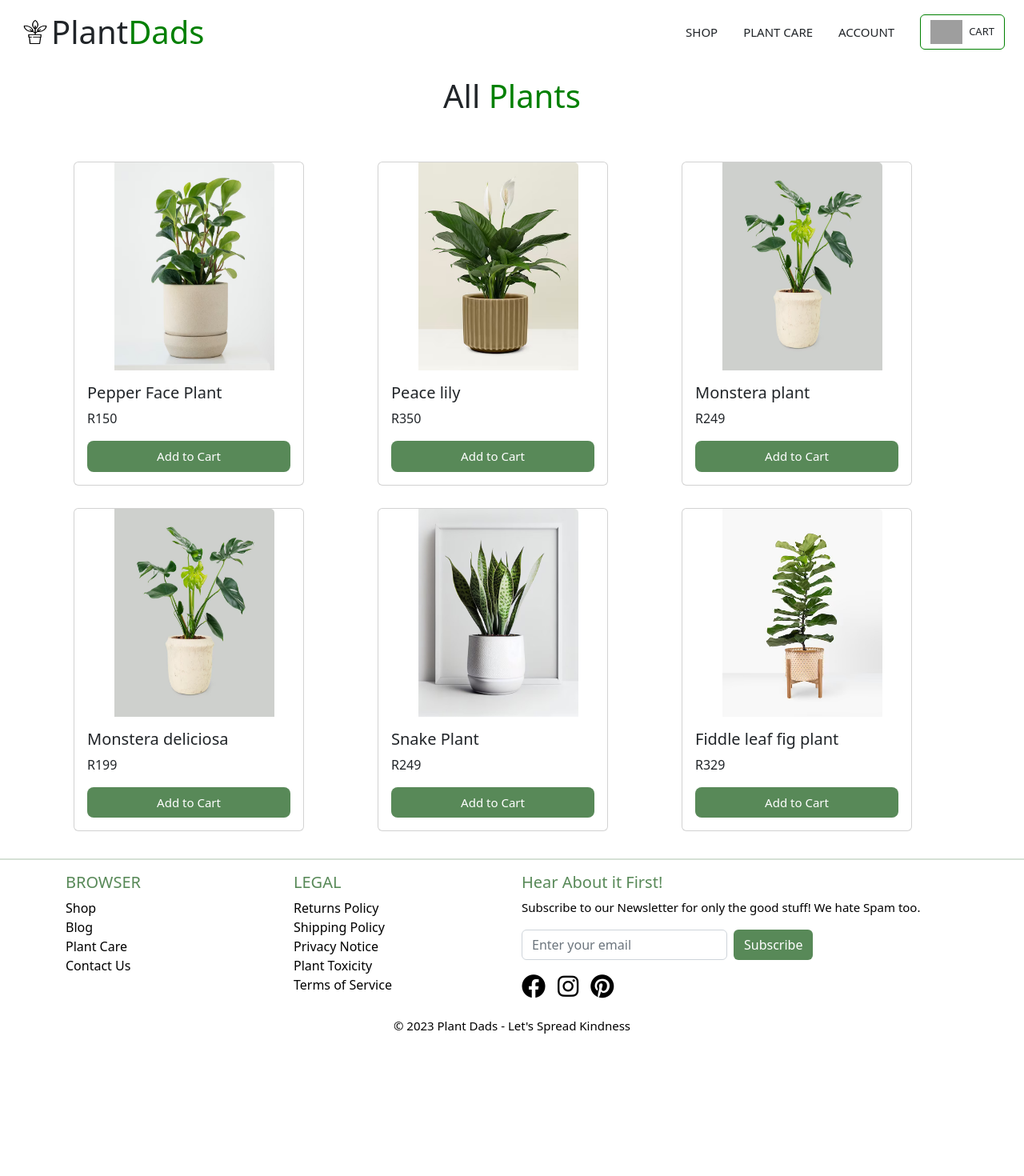
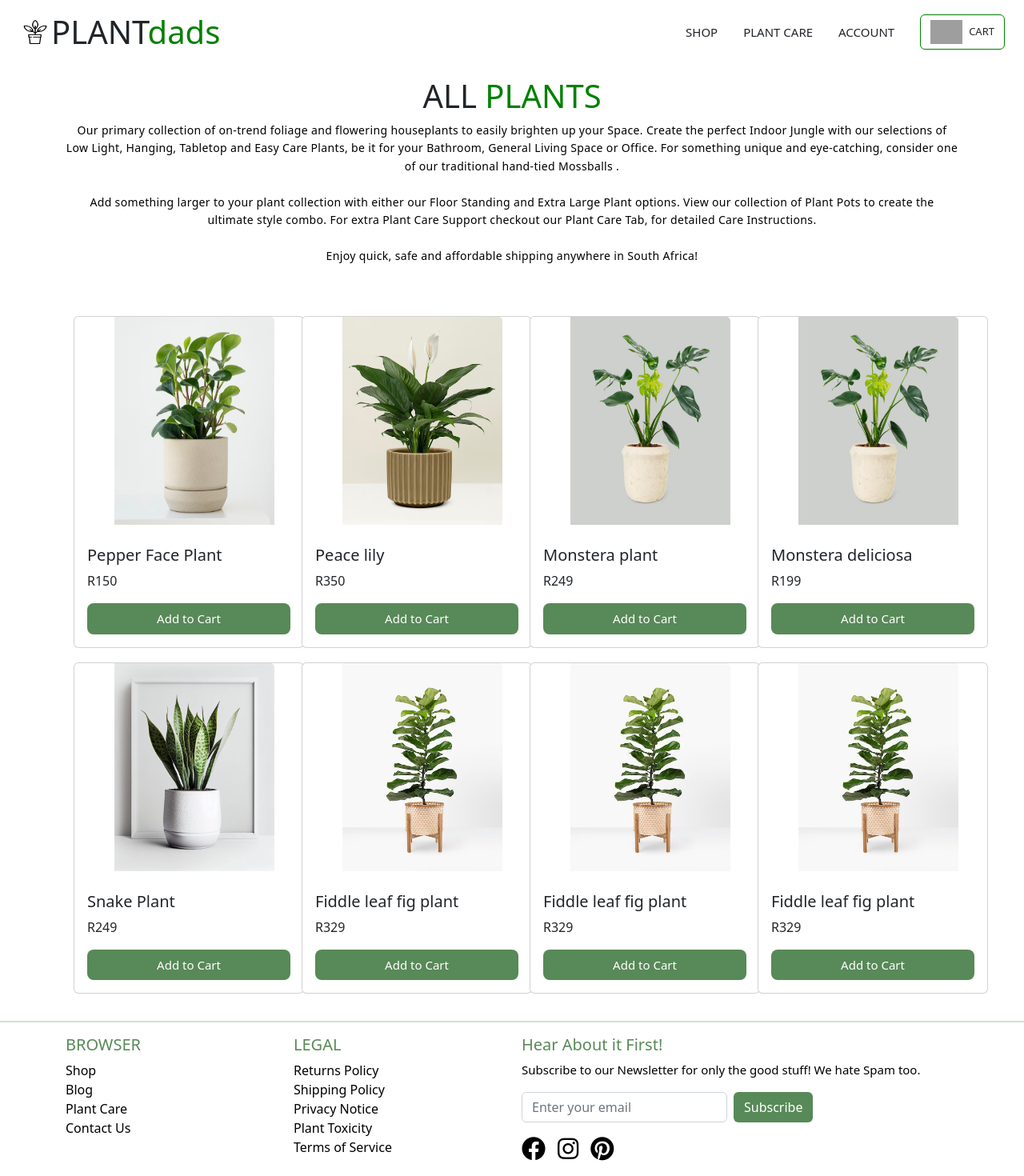
Before and after one commit to enikma-mod/Angular_Ui, an Angular app: page /products in a window 1280 px wide. Shown: the top 1470 px of the page at 80% size. Before the commit the page ends 1309 px from the top, so only its background shows below. Built offline with nearby package versions, Linux system fonts and the light colour scheme; grey boxes are pictures that could not be loaded.

Commit message:
updated products page

```diff
--- a/src/app/navbar/navbar.component.html
+++ b/src/app/navbar/navbar.component.html
@@ -3,7 +3,7 @@
 
   <img id="icon-logo" routerLink="" src="../../assets/images/logo 1.png" alt="">
 
-  <h5 class="my-0 mr-md-auto font-weight-normal" routerLink="" src="" id="logo-heading">Plant<span id="logo-heading-coloring">Dads</span></h5>
+  <h5 class="my-0 mr-md-auto font-weight-normal" routerLink="" src="" id="logo-heading">PLANT<span id="logo-heading-coloring">dads</span></h5>
 
   <nav  class="my-2 my-md-0 mr-md-3">
     <a class="p-2 text-dark" routerLink="/products">SHOP</a>
--- a/src/app/products/products.component.css
+++ b/src/app/products/products.component.css
@@ -2,6 +2,14 @@
     width: 250px;
     height: 260px;
     padding-left: 50px;
+}
+
+.intro-descri {
+    text-align: center;
+    letter-spacing: .025em;
+    line-height: 1.6;
+    color: black;
+    font-size: 14px;
 }
 
 .prod-heading {
@@ -20,7 +28,9 @@
 }
 
 .card {
-    margin: 10px;
+    display: flex;
+    gap: 10px;
+    margin-left: 10px;
     margin-bottom: 18px;
 }
 
--- a/src/app/products/products.component.html
+++ b/src/app/products/products.component.html
@@ -1,115 +1,218 @@
 <div class="prod-heading">
-  <h2 >All <span id="heading-coloring">Plants</span></h2>
+  <h2>ALL <span id="heading-coloring">PLANTS</span></h2>
 </div>
+
+<div class="container">
+  <div class="row">
+    <div class="col-sm-12">
+      <div class="text-center mx-auto">
+        <p class="intro-descri">
+          Our primary collection of on-trend foliage and flowering houseplants to easily
+          brighten up your Space. Create the perfect Indoor Jungle with our selections
+          of Low Light, Hanging, Tabletop and Easy Care Plants, be it for your Bathroom,
+          General Living Space or Office. For something unique and eye-catching,
+          consider one of our traditional hand-tied Mossballs .
+          <br><br> Add something larger to
+          your plant collection with either our Floor Standing and Extra Large Plant
+          options. View our collection of Plant Pots to create the ultimate style combo.
+          For extra Plant Care Support checkout our Plant Care Tab, for detailed Care
+          Instructions.
+          <br><br>Enjoy quick, safe and affordable shipping anywhere in South
+          Africa!
+        </p>
+      </div>
+    </div>
+  </div>
+</div>
+
 
 
 <div class="container mt-5">
   <div class="row">
     <!-- Card 1 -->
-    <div class="col-sm-4">
-      <div class="card" style="width: 18rem;">
-
+    <div class="col-sm-3">
+      <div class="card" style="width: 18rem">
         <!-- <img id="img-card" src="https://img.freepik.com/free-photo/pepper-face-plant-small-pot_53876-94408.jpg?w=740&t=st=1682012489~exp=1682013089~hmac=8431ac3be51a448f754b828068b9e1ad1ba81cc493c928982e31acacd6b0263f" alt="Plant 1" class="card-img-top"> -->
 
-        <img id="img-card" src="../../assets/images/pepper-face-plant.jpg" alt="Pepper Face Plant" class="card-img-top">
+        <img
+          id="img-card"
+          src="../../assets/images/pepper-face-plant.jpg"
+          alt="Pepper Face Plant"
+          class="card-img-top"
+        />
 
         <div class="card-body">
           <h5 class="card-title">Pepper Face Plant</h5>
           <p class="card-text">R150</p>
           <div class="button-class">
-            <button id="btn-cart" class="btn btn-primary btn-lg btn-block">Add to Cart</button>
-          </div>
-        </div>
-      </div>
-    </div>
-
-    <!-- Card 2 -->
-    <div class="col-sm-4">
-      <div class="card" style="width: 18rem;">
-
-        <!-- <img id="img-card" src="https://img.freepik.com/free-photo/peace-lily-plant-pot_53876-133141.jpg?w=360&t=st=1682013581~exp=1682014181~hmac=31266ad1bfc1c3a42c19b6190b4003afc3b404d6effb09fb2c6857e1e26fa37c" alt="Plant 2" class="card-img-top"> -->
-
-        <img id="img-card" src="../../assets/images/peace-lily-plant-pot.jpg" alt="Peace lily Plant" class="card-img-top">
-        <div class="card-body">
-          <h5 class="card-title">Peace lily</h5>
-          <p class="card-text"> R350</p>
-          <div class="button-class">
-            <button id="btn-cart" class="btn btn-primary btn-lg btn-block">Add to Cart</button>
+            <button id="btn-cart" class="btn btn-primary btn-lg btn-block">
+              Add to Cart
+            </button>
           </div>
         </div>
       </div>
     </div>
 
     <!-- Card 3 -->
-    <div class="col-sm-4">
-      <div class="card" style="width: 18rem;">
+    <div class="col-sm-3">
+      <div class="card" style="width: 18rem">
+        <!-- <img id="img-card" src="https://img.freepik.com/free-photo/peace-lily-plant-pot_53876-133141.jpg?w=360&t=st=1682013581~exp=1682014181~hmac=31266ad1bfc1c3a42c19b6190b4003afc3b404d6effb09fb2c6857e1e26fa37c" alt="Plant 3" class="card-img-top"> -->
 
+        <img
+          id="img-card"
+          src="../../assets/images/peace-lily-plant-pot.jpg"
+          alt="Peace lily Plant"
+          class="card-img-top"
+        />
+        <div class="card-body">
+          <h5 class="card-title">Peace lily</h5>
+          <p class="card-text">R350</p>
+          <div class="button-class">
+            <button id="btn-cart" class="btn btn-primary btn-lg btn-block">
+              Add to Cart
+            </button>
+          </div>
+        </div>
+      </div>
+    </div>
+
+    <!-- Card 3 -->
+    <div class="col-sm-3">
+      <div class="card" style="width: 18rem">
         <!-- <img id="img-card" src="https://img.freepik.com/free-photo/monstera-plant-white-pot_53876-142825.jpg?w=740&t=st=1682015695~exp=1682016295~hmac=abcde1b800dd1463089f5ac37ff9ccf57c14c115501cc866be0d5a2462e76d8c" alt="Plant 3" class="card-img-top"> -->
 
-        <img id="img-card" src="../../assets/images/monstera-plant-white-pot.jpg" alt="Peace lily Plant" class="card-img-top">
+        <img
+          id="img-card"
+          src="../../assets/images/monstera-plant-white-pot.jpg"
+          alt="Peace lily Plant"
+          class="card-img-top"
+        />
 
         <div class="card-body">
           <h5 class="card-title">Monstera plant</h5>
           <p class="card-text">R249</p>
           <div class="button-class">
-            <button id="btn-cart" class="btn btn-primary btn-lg btn-block">Add to Cart</button>
+            <button id="btn-cart" class="btn btn-primary btn-lg btn-block">
+              Add to Cart
+            </button>
           </div>
         </div>
       </div>
     </div>
 
-    <div class="col-sm-4">
-      <div class="card" style="width: 18rem;">
-
+    <div class="col-sm-3">
+      <div class="card" style="width: 18rem">
         <!-- <img id="img-card" src="https://img.freepik.com/free-photo/monstera-deliciosa-plant-pot_53876-133119.jpg?t=st=1682015695~exp=1682016295~hmac=7dd12a6a501cf9012d1ba0ba0ad0220597c92c40362eb40a362e0be8abdaa3cb" alt="Plant 3" class="card-img-top"> -->
 
-        <img id="img-card" src="../../assets/images/monstera-plant-white-pot.jpg" alt="Peace lily Plant" class="card-img-top">
+        <img
+          id="img-card"
+          src="../../assets/images/monstera-plant-white-pot.jpg"
+          alt="Peace lily Plant"
+          class="card-img-top"
+        />
 
         <div class="card-body">
           <h5 class="card-title">Monstera deliciosa</h5>
           <p class="card-text">R199</p>
           <div class="button-class">
-            <button id="btn-cart" class="btn btn-primary btn-lg btn-block">Add to Cart</button>
+            <button id="btn-cart" class="btn btn-primary btn-lg btn-block">
+              Add to Cart
+            </button>
           </div>
         </div>
       </div>
     </div>
 
-    <div class="col-sm-4">
-      <div class="card" style="width: 18rem;">
+    <div class="col-sm-3">
+      <div class="card" style="width: 18rem">
+        <!-- <img id="img-card" src="https://img.freepik.com/premium-photo/snake-plant-white-pot_832479-368.jpg?size=626&ext=jpg&ga=GA1.3.1391638506.1675944335&semt=ais" alt="Plant 3" class="card-img-top"> -->
 
-        <!-- <img id="img-card" src="https://img.freepik.com/premium-photo/snake-plant-white-pot_832479-368.jpg?size=626&ext=jpg&ga=GA1.2.1391638506.1675944335&semt=ais" alt="Plant 3" class="card-img-top"> -->
-
-        <img id="img-card" src="../../assets/images/snake-plant-white-pot_832479-368.jpg" alt="Snake Plant" class="card-img-top">
+        <img
+          id="img-card"
+          src="../../assets/images/snake-plant-white-pot_832479-368.jpg"
+          alt="Snake Plant"
+          class="card-img-top"
+        />
 
         <div class="card-body">
           <h5 class="card-title">Snake Plant</h5>
           <p class="card-text">R249</p>
           <div class="button-class">
-            <button id="btn-cart" class="btn btn-primary btn-lg btn-block">Add to Cart</button>
+            <button id="btn-cart" class="btn btn-primary btn-lg btn-block">
+              Add to Cart
+            </button>
           </div>
         </div>
       </div>
     </div>
 
-    <div class="col-sm-4">
-      <div class="card" style="width: 18rem;">
-
+    <div class="col-sm-3">
+      <div class="card" style="width: 18rem">
         <!-- <img id="img-card" src="https://img.freepik.com/free-photo/fiddle-leaf-fig-plant-pot_53876-134273.jpg?w=360&t=st=1682016641~exp=1682017241~hmac=ec38933741df7f93808da046e008b08f4c4a94f8d4ec12634aa10aafb2a05536" alt="Plant 3" class="card-img-top"> -->
 
-        <img id="img-card" src="../../assets/images/fiddle-leaf-fig-plant-pot.jpg" alt="Snake Plant" class="card-img-top">
+        <img
+          id="img-card"
+          src="../../assets/images/fiddle-leaf-fig-plant-pot.jpg"
+          alt="Snake Plant"
+          class="card-img-top"
+        />
 
         <div class="card-body">
           <h5 class="card-title">Fiddle leaf fig plant</h5>
           <p class="card-text">R329</p>
           <div class="button-class">
-            <button id="btn-cart" class="btn btn-primary btn-lg btn-block">Add to Cart</button>
+            <button id="btn-cart" class="btn btn-primary btn-lg btn-block">
+              Add to Cart
+            </button>
           </div>
         </div>
       </div>
     </div>
 
+    <div class="col-sm-3">
+      <div class="card" style="width: 18rem">
+        <!-- <img id="img-card" src="https://img.freepik.com/free-photo/fiddle-leaf-fig-plant-pot_53876-134273.jpg?w=360&t=st=1682016641~exp=1682017241~hmac=ec38933741df7f93808da046e008b08f4c4a94f8d4ec12634aa10aafb2a05536" alt="Plant 3" class="card-img-top"> -->
 
+        <img
+          id="img-card"
+          src="../../assets/images/fiddle-leaf-fig-plant-pot.jpg"
+          alt="Snake Plant"
+          class="card-img-top"
+        />
 
+        <div class="card-body">
+          <h5 class="card-title">Fiddle leaf fig plant</h5>
+          <p class="card-text">R329</p>
+          <div class="button-class">
+            <button id="btn-cart" class="btn btn-primary btn-lg btn-block">
+              Add to Cart
+            </button>
+          </div>
+        </div>
+      </div>
+    </div>
+
+    <div class="col-sm-3">
+      <div class="card" style="width: 18rem">
+        <!-- <img id="img-card" src="https://img.freepik.com/free-photo/fiddle-leaf-fig-plant-pot_53876-134273.jpg?w=360&t=st=1682016641~exp=1682017241~hmac=ec38933741df7f93808da046e008b08f4c4a94f8d4ec12634aa10aafb2a05536" alt="Plant 3" class="card-img-top"> -->
+
+        <img
+          id="img-card"
+          src="../../assets/images/fiddle-leaf-fig-plant-pot.jpg"
+          alt="Snake Plant"
+          class="card-img-top"
+        />
+
+        <div class="card-body">
+          <h5 class="card-title">Fiddle leaf fig plant</h5>
+          <p class="card-text">R329</p>
+          <div class="button-class">
+            <button id="btn-cart" class="btn btn-primary btn-lg btn-block">
+              Add to Cart
+            </button>
+          </div>
+        </div>
+      </div>
+    </div>
   </div>
 </div>
```
